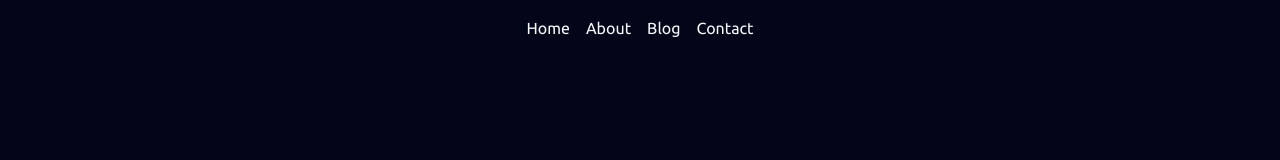
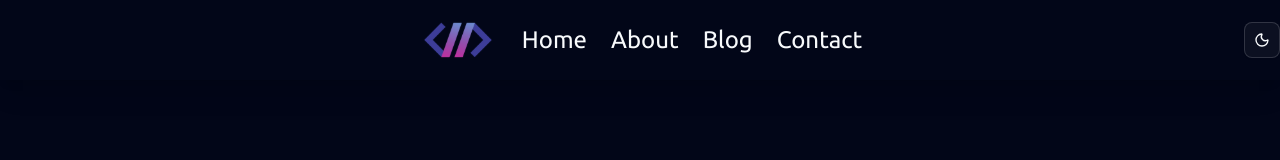
Before and after one commit to japbastos/japbastos.github.io, a Next.js app: page / in a window 1280 px wide. Shown: the top 160 px of the page. Built offline with nearby package versions, Linux system fonts and the light colour scheme.

Commit message:
feat: improve navbar

```diff
--- a/src/app/blog/[slug]/page.tsx
+++ b/src/app/blog/[slug]/page.tsx
@@ -16,7 +16,7 @@ export function generateStaticParams() {
 
 export default async function BlogPostPage({ params }: BlogPostParams) {
   const { slug } = await params;
-  console.log('aow', params, slug);
+
   let post;
 
   try {
--- a/src/app/layout.tsx
+++ b/src/app/layout.tsx
@@ -26,7 +26,7 @@ export default function RootLayout({
 }>) {
   return (
     <html lang="pt-BR" suppressHydrationWarning>
-      <body className={`${ubuntu.className} flex min-h-screen flex-col`}>
+      <body className={`${ubuntu.className} flex h-screen flex-col`}>
         <ThemeProvider
           attribute="class"
           defaultTheme="dark"
@@ -34,7 +34,7 @@ export default function RootLayout({
           disableTransitionOnChange
         >
           <Header />
-          <main className="flex-grow">{children}</main>
+          <main className="flex-1 overflow-hidden">{children}</main>
           <Footer />
         </ThemeProvider>
       </body>
--- a/src/components/header.tsx
+++ b/src/components/header.tsx
@@ -1,11 +1,28 @@
 import Link from 'next/link';
+import Image from 'next/image';
 import { ThemeToggle } from './theme-toggle';
 
 export function Header() {
   return (
-    <header className="mx-auto py-4">
-      <nav className="container mx-auto flex items-center justify-between">
-        <ul className="flex gap-4">
+    <header className="h-20 w-full shadow-xl">
+      <nav className="container mx-auto grid h-full grid-cols-[1fr_auto_1fr] items-center justify-between">
+        <div />
+        <ul className="flex items-center gap-6 justify-self-center text-2xl">
+          <li>
+            <Link
+              href="/"
+              aria-label="Página inicial"
+              className="flex items-center"
+            >
+              <Image
+                src="/logo/logo.svg"
+                alt="japbastos"
+                width={80}
+                height={80}
+                priority
+              />
+            </Link>
+          </li>
           <li>
             <Link href="/">Home</Link>
           </li>
@@ -25,7 +42,9 @@ export function Header() {
             <Link href="/contact">Contact</Link>
           </li>
         </ul>
-        {/* <ThemeToggle /> */}
+        <div className="flex justify-end">
+          <ThemeToggle />
+        </div>
       </nav>
     </header>
   );
```
Also changed, not shown: public/logo/logo.svg (added).
